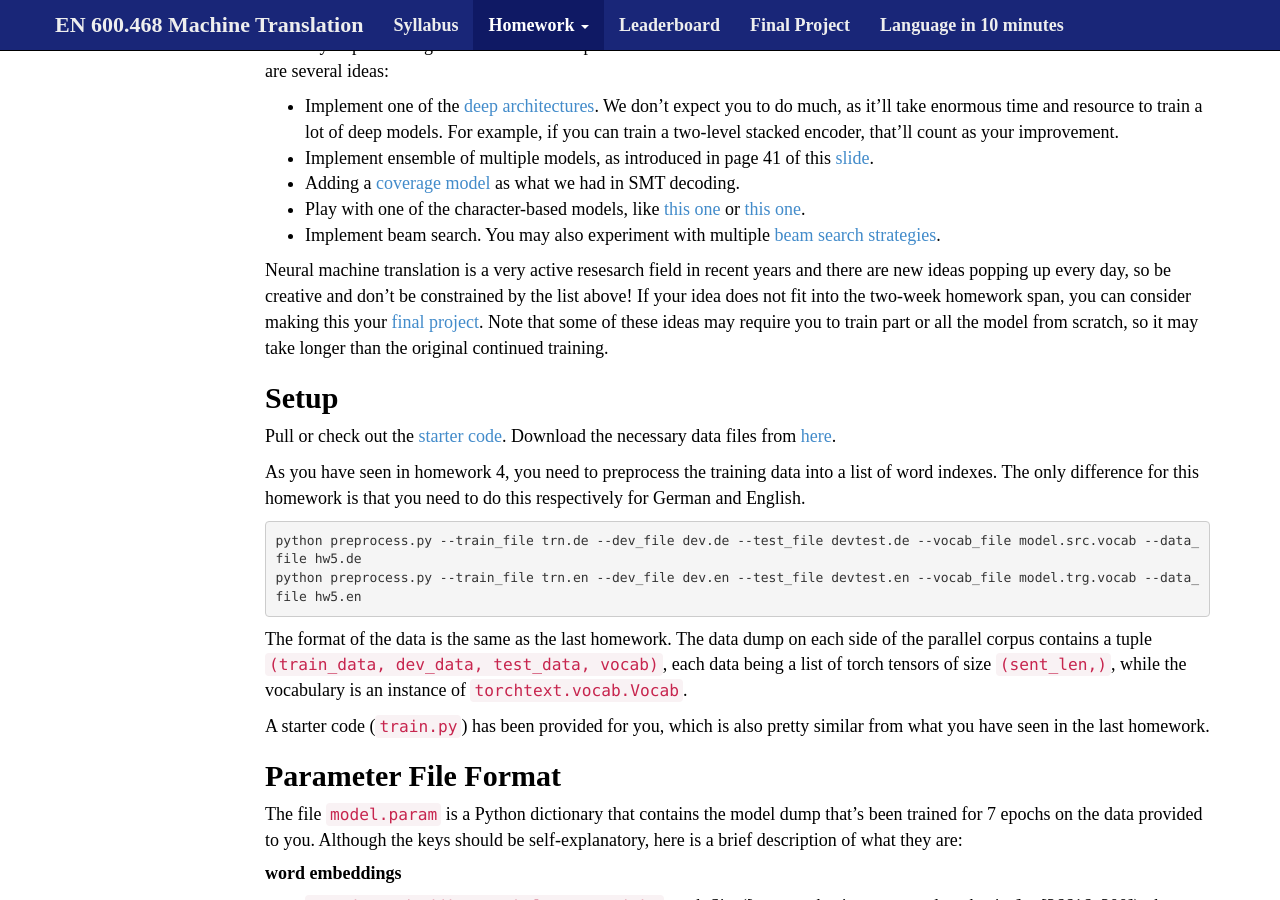
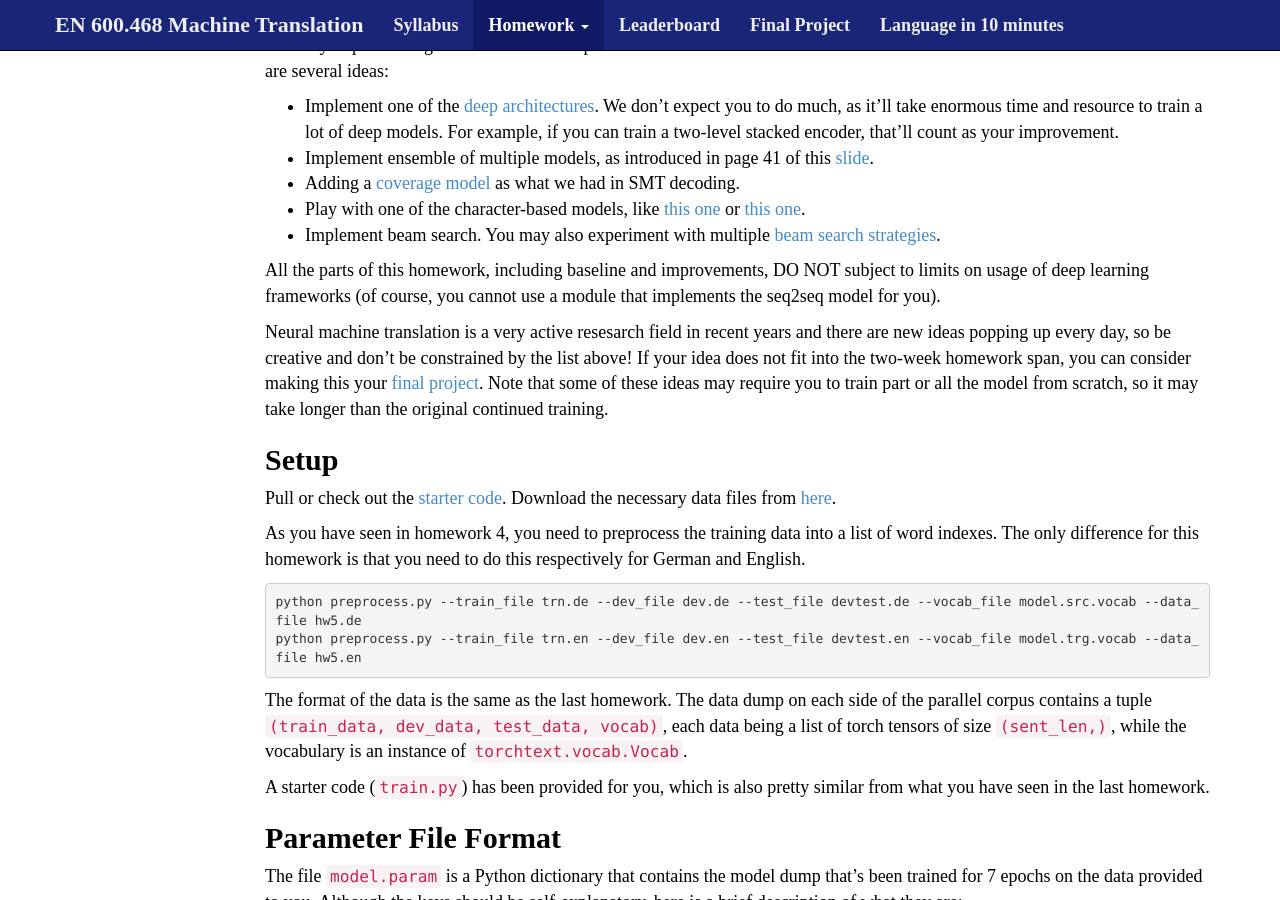
Before and after one commit to mt-class/jhu, a Jekyll site: the page built from nn_hw5.md, in a window 1280 px wide and 900 px high, scrolled down 548 px. Built offline with Jekyll 4.4.1, drawn with Linux system fonts in a browser that asks for light colours; nearby versions of some CDN libraries; some web fonts are replaced.

Commit message:
no limit on module usage

```diff
--- a/nn_hw5.md
+++ b/nn_hw5.md
@@ -22,6 +22,8 @@ However, to be able to run continued training, you need to restore the NMT codeb
 + Adding a [coverage model](http://www.aclweb.org/anthology/P16-1008) as what we had in SMT decoding.
 + Play with one of the character-based models, like [this one](https://arxiv.org/pdf/1610.03017.pdf) or [this one](https://arxiv.org/pdf/1511.04586.pdf).
 + Implement beam search. You may also experiment with multiple [beam search strategies](http://www.aclweb.org/anthology/W/W17/W17-3207.pdf).
+
+All the parts of this homework, including baseline and improvements, DO NOT subject to limits on usage of deep learning frameworks (of course, you cannot use a module that implements the seq2seq model for you).
 
 Neural machine translation is a very active resesarch field in recent years and there are new ideas popping up every day, so be creative and don't be constrained by the list above! If your idea does not fit into the two-week homework span, you can consider making this your [final project](http://mt-class.org/jhu/project.html). Note that some of these ideas may require you to train part or all the model from scratch, so it may take longer than the original continued training.
 
```
